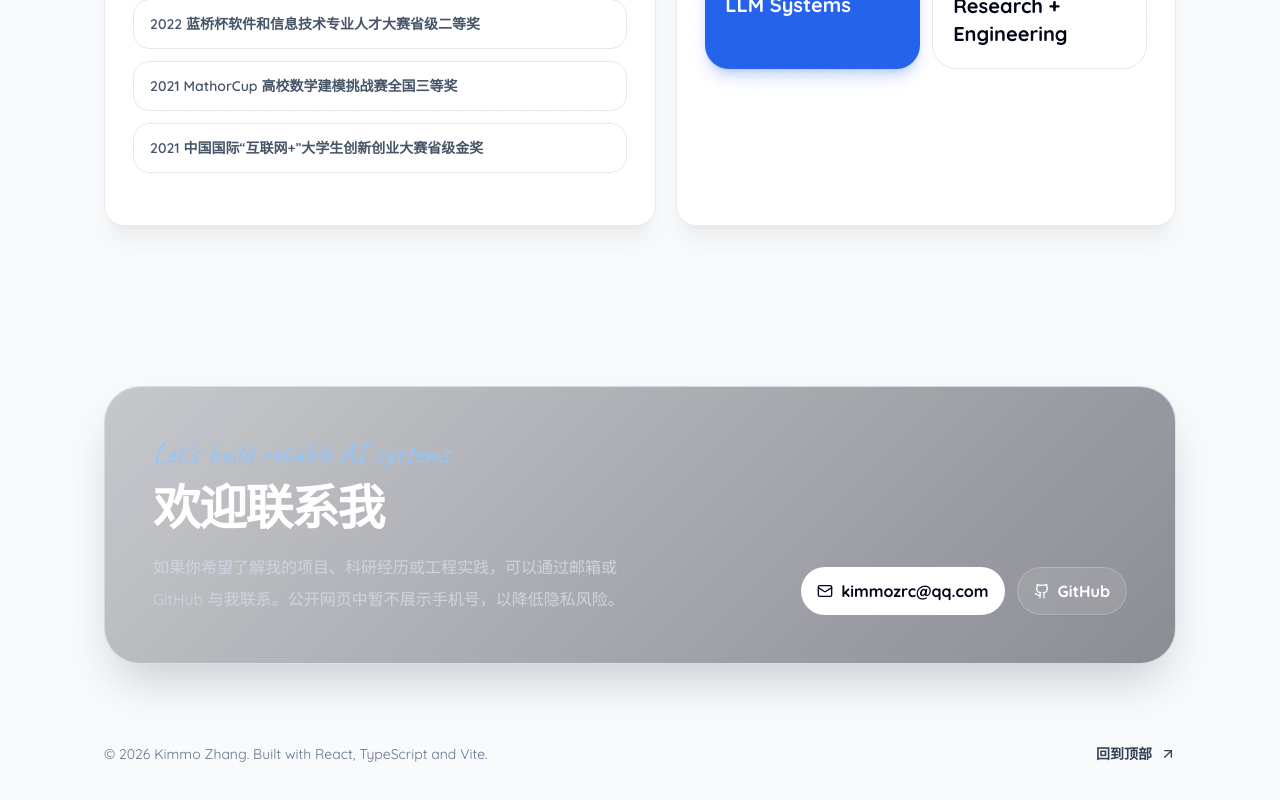
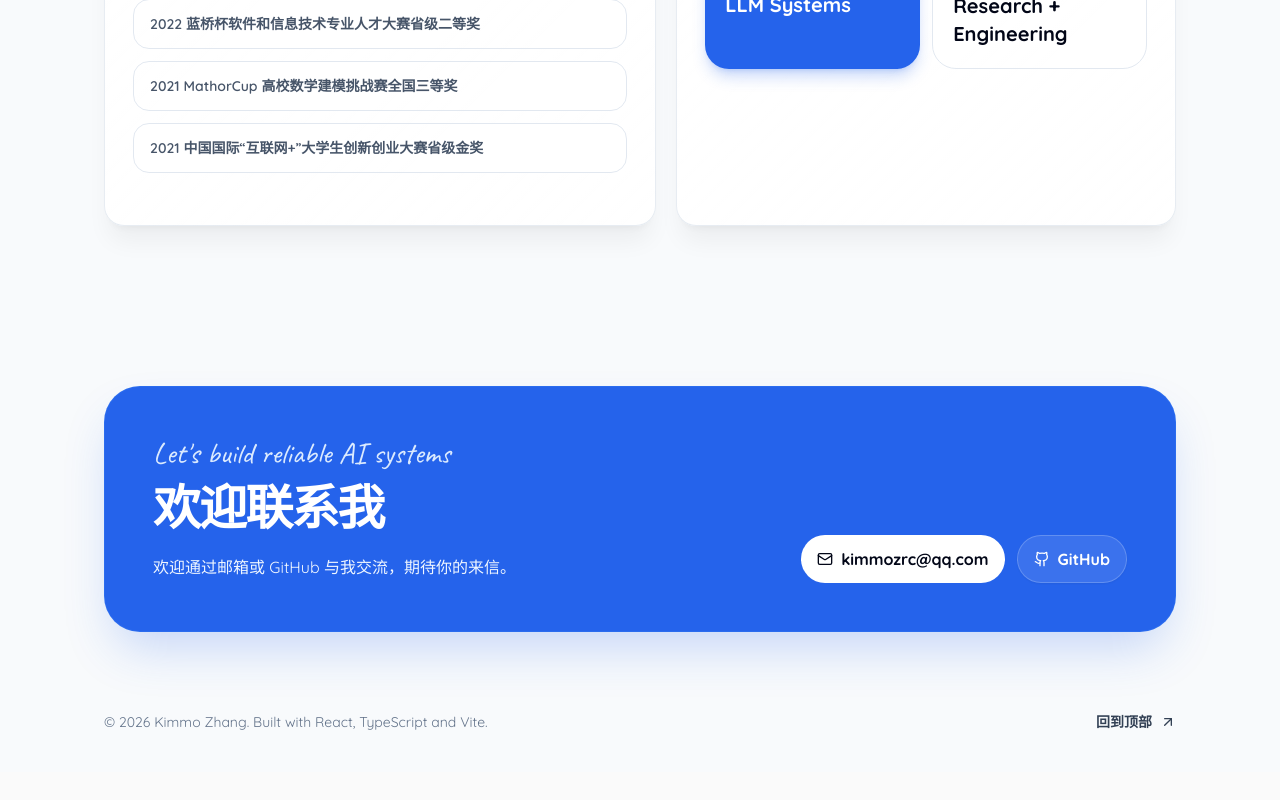
Before and after one commit to KimmoZAG/Intro4kimmo, a React (Vite) app: page / in a window 1280 px wide. Shown: the part 6004-6804 px from the top of the page. After the commit the page ends 6776 px from the top, so only its background shows below. Built offline with nearby package versions, Linux system fonts and the light colour scheme.

Commit message:
Update contact section styling

```diff
--- a/src/App.tsx
+++ b/src/App.tsx
@@ -623,13 +623,13 @@ function App() {
       </section>
 
       <section id="contact" className="relative mx-auto max-w-6xl px-5 py-20 sm:px-8 lg:px-10">
-        <div className="glass-panel overflow-hidden rounded-[2.25rem] border border-white/70 bg-slate-950 p-8 text-white shadow-2xl shadow-slate-950/20 dark:border-white/10 dark:bg-white/10 sm:p-10 lg:p-12">
+        <div className="overflow-hidden rounded-[2.25rem] border border-blue-500/30 bg-blue-600 p-8 text-white shadow-2xl shadow-blue-600/25 dark:border-blue-400/20 dark:bg-blue-700 sm:p-10 lg:p-12">
           <div className="relative z-10 grid gap-8 lg:grid-cols-[1.1fr_0.9fr] lg:items-end">
             <div>
-              <p className="font-hand text-3xl text-blue-300">Let's build reliable AI systems</p>
+              <p className="font-hand text-3xl text-blue-100">Let's build reliable AI systems</p>
               <h2 className="mt-3 text-3xl font-black tracking-[-0.04em] sm:text-5xl">欢迎联系我</h2>
-              <p className="mt-5 max-w-2xl text-base leading-8 text-slate-300">
-                如果你希望了解我的项目、科研经历或工程实践，可以通过邮箱或 GitHub 与我联系。公开网页中暂不展示手机号，以降低隐私风险。
+              <p className="mt-5 max-w-2xl text-base leading-8 text-blue-50">
+                欢迎通过邮箱或 GitHub 与我交流，期待你的来信。
               </p>
             </div>
             <div className="flex flex-col gap-3 sm:flex-row lg:justify-end">
```
